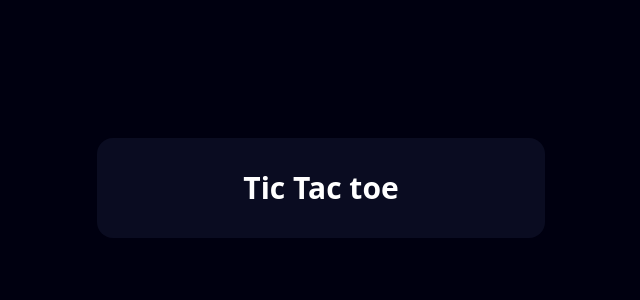
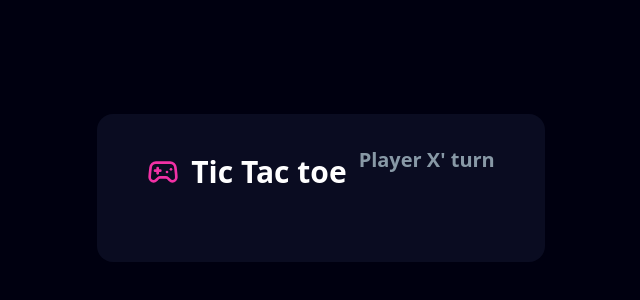
Before and after one commit to CriptX-42/tic-tac-toe, a React (Vite) app: page / in a window 1280 px wide. Shown: the part 212-512 px from the top of the page, without its empty margins (319-959 px from the left). Built offline with nearby package versions, Linux system fonts and the light colour scheme.

Commit message:
🎉  - Iniciando board

```diff
--- a/src/App.tsx
+++ b/src/App.tsx
@@ -1,13 +1,24 @@
+import { Gamepad2 } from "lucide-react";
 
 function App() {
+  return (
+    <main className="flex min-h-screen flex-col items-center justify-center bg-blue-200">
+      <div className="w-full max-w-md rounded-2xl bg-blue-100 p-8">
+        <div className="mb-8 flex items-center justify-center gap-3">
+          <Gamepad2 className="h-8 w-8 text-pink" />
+          <h1 className="text-center text-3xl font-bold text-white">
+            Tic Tac toe
+          </h1>
 
-  return (
-    <main className="bg-blue-200 min-h-screen flex flex-col items-center justify-center">
-      <div className="w-full max-w-md bg-blue-100 p-8 rounded-2xl">
-        <h1 className="text-white font-bold text-center text-3xl">Tic Tac toe</h1>
+          <div className="mb-6 text-center">
+            <p className="text-xl font-semibold text-gray-100">
+              Player X' turn{" "}
+            </p>
+          </div>
+        </div>
       </div>
     </main>
-  )
+  );
 }
 
-export default App
+export default App;
```
